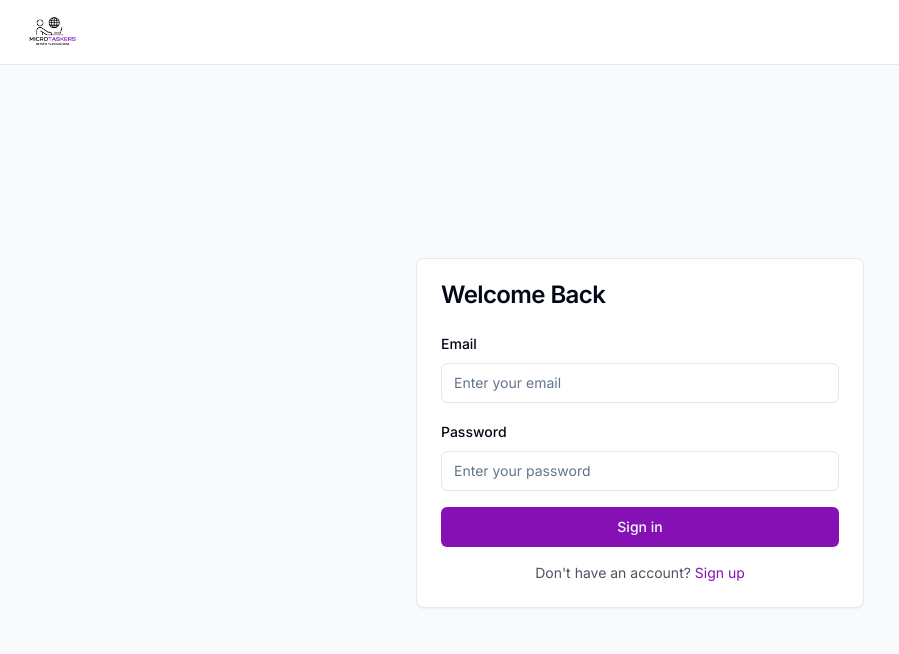
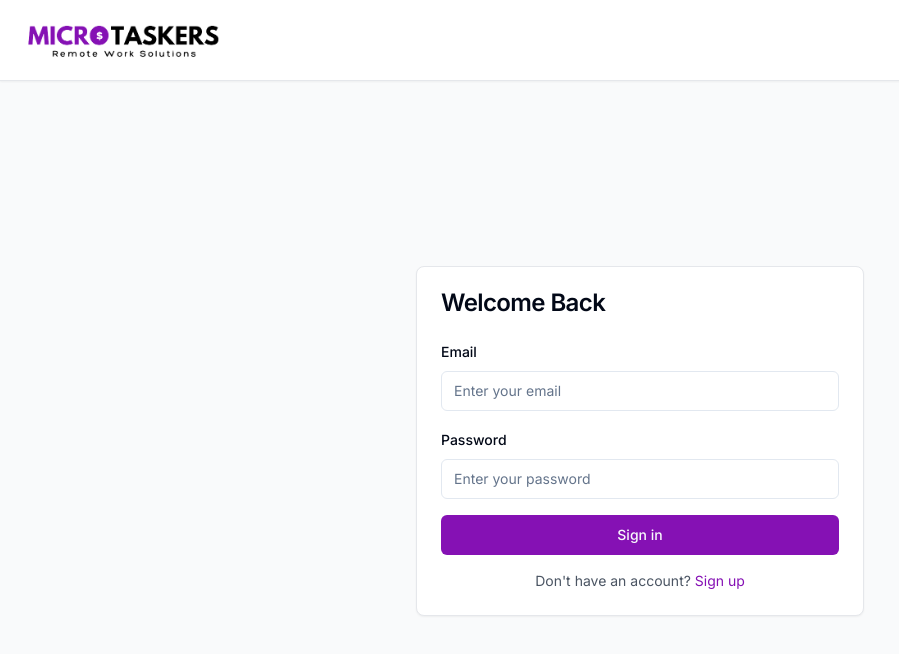
Before and after one commit to Manusosi/microtaskers, a React (Vite) app: page /login in a window 1280 px wide. Shown: the top 654 px of the page, without its empty margins (0-899 px from the left). Built offline with nearby package versions, Linux system fonts and the light colour scheme.

Commit message:
Update logo and header
Updated the logo to the one provided and fixed the header display issue on the login and signup pages.

```diff
--- a/src/pages/Index.tsx
+++ b/src/pages/Index.tsx
@@ -1,3 +1,4 @@
+
 import { Button } from "@/components/ui/button";
 import { Link } from "react-router-dom";
 import {
@@ -16,7 +17,7 @@ const Index = () => {
         <div className="container mx-auto px-6 py-4">
           <div className="flex items-center justify-between">
             <Link to="/" className="flex items-center space-x-2">
-              <img src="/lovable-uploads/6ec07fee-6c66-486f-8b0f-1f56b48602f0.png" alt="Microtaskers Logo" className="h-8" />
+              <img src="/lovable-uploads/c9628198-a7de-4746-8562-b3649c93a411.png" alt="Microtaskers Logo" className="h-12" />
             </Link>
             <div className="flex items-center space-x-8">
               <Link to="/how-it-works" className="text-gray-700 hover:text-gray-900 font-medium">How it works</Link>
--- a/src/pages/Login.tsx
+++ b/src/pages/Login.tsx
@@ -69,10 +69,10 @@ const Login = () => {
 
   return (
     <div className="min-h-screen bg-gray-50 flex flex-col">
-      <nav className="sticky top-0 z-50 border-b bg-white">
-        <div className="container mx-auto px-4 py-4">
+      <nav className="sticky top-0 z-50 border-b shadow-sm bg-white">
+        <div className="container mx-auto px-6 py-4">
           <Link to="/" className="flex items-center space-x-2">
-            <img src="/lovable-uploads/6ec07fee-6c66-486f-8b0f-1f56b48602f0.png" alt="Microtaskers Logo" className="h-8" />
+            <img src="/lovable-uploads/c9628198-a7de-4746-8562-b3649c93a411.png" alt="Microtaskers Logo" className="h-12" />
           </Link>
         </div>
       </nav>
--- a/src/pages/Signup.tsx
+++ b/src/pages/Signup.tsx
@@ -98,10 +98,10 @@ const Signup = () => {
 
   return (
     <div className="min-h-screen bg-gray-50 flex flex-col">
-      <nav className="sticky top-0 z-50 border-b bg-white">
-        <div className="container mx-auto px-4 py-4">
+      <nav className="sticky top-0 z-50 border-b shadow-sm bg-white">
+        <div className="container mx-auto px-6 py-4">
           <Link to="/" className="flex items-center space-x-2">
-            <img src="/lovable-uploads/6ec07fee-6c66-486f-8b0f-1f56b48602f0.png" alt="Microtaskers Logo" className="h-8" />
+            <img src="/lovable-uploads/c9628198-a7de-4746-8562-b3649c93a411.png" alt="Microtaskers Logo" className="h-12" />
           </Link>
         </div>
       </nav>
```
Also changed, not shown: public/lovable-uploads/c9628198-a7de-4746-8562-b3649c93a411.png (added).
